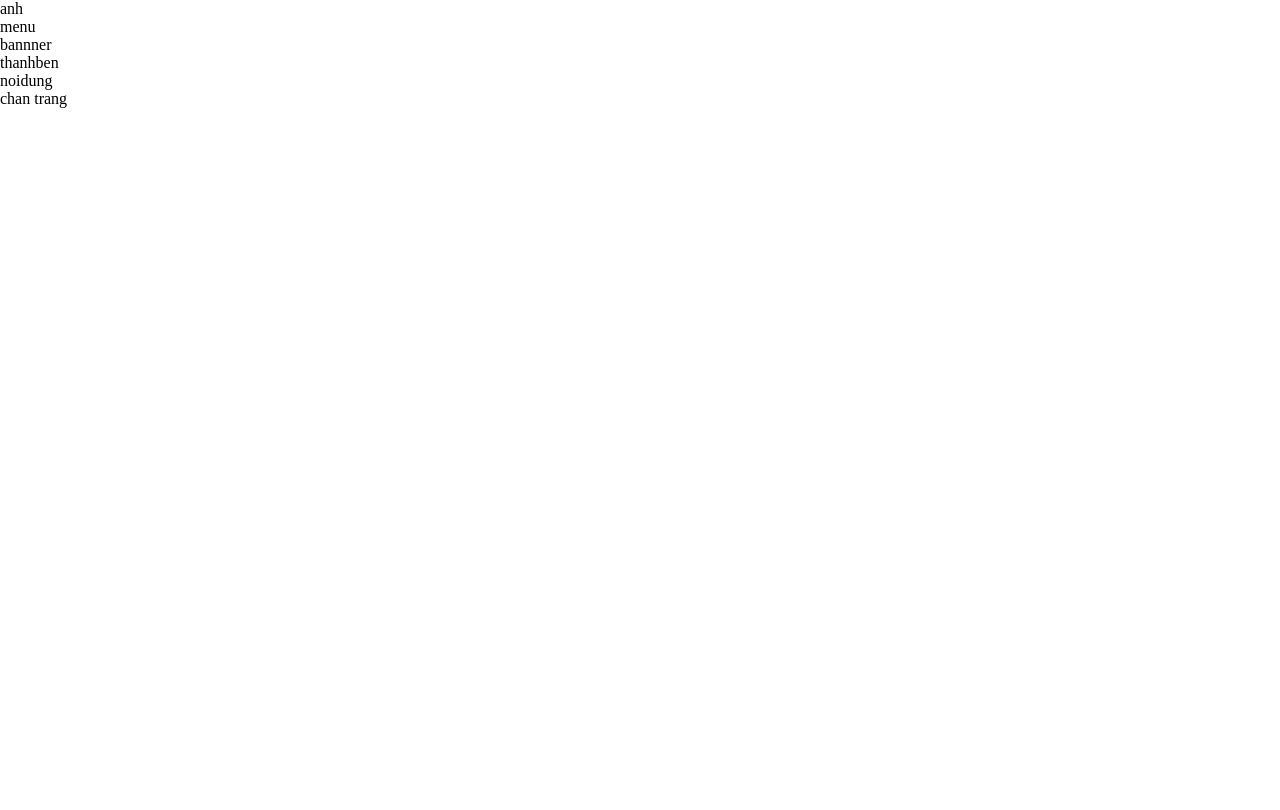
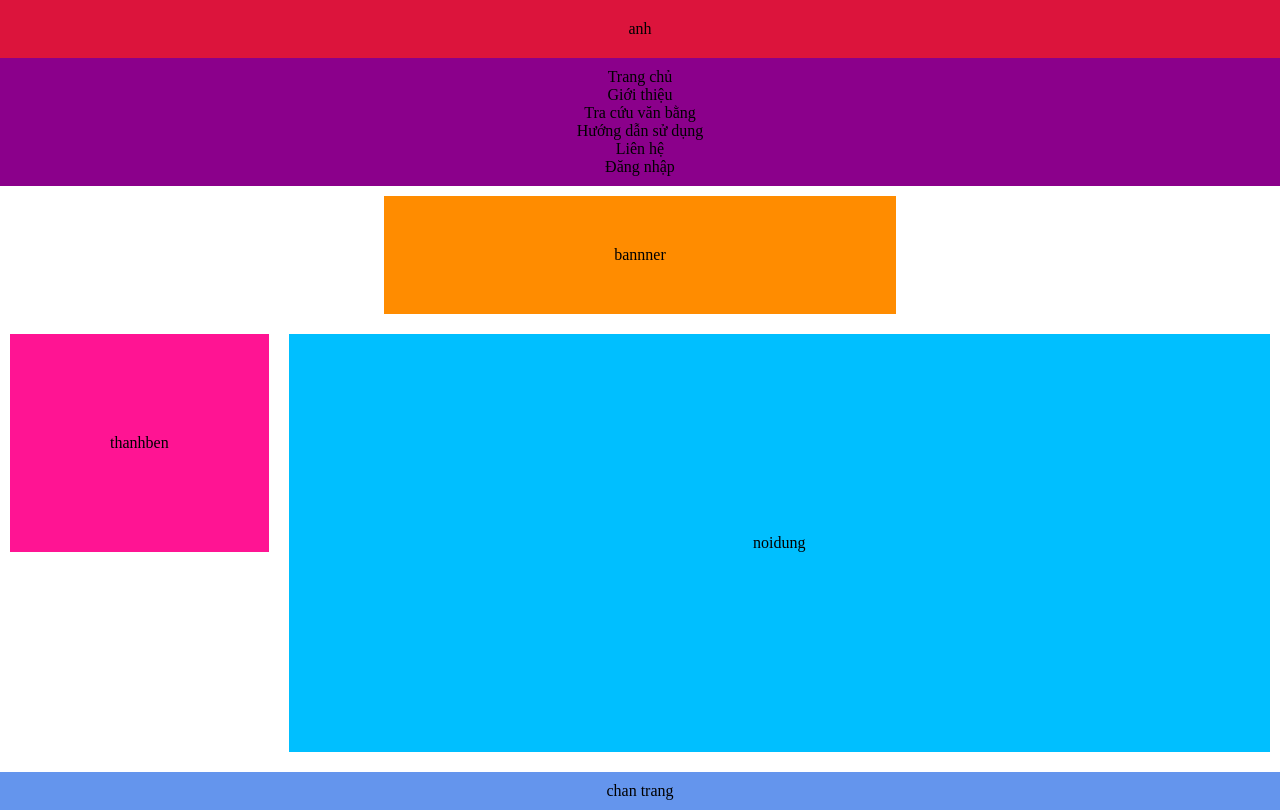
Before and after one commit to leaimy/HocWeb, a plain HTML site: page HocCSS/index.html in a window 1280 px wide. Drawn offline with Linux system fonts and the light colour scheme.

Commit message:
Update trang web

```diff
--- a/HocCSS/index.html
+++ b/HocCSS/index.html
@@ -11,7 +11,16 @@
 <body>
   <header class="header">
     <div class="img">anh</div>
-    <nav class="menu">menu</nav>
+    <nav class="menu">
+      <ul class="danhsach">
+        <li class="item mot">Trang chủ</li>
+        <li class="item hai">Giới thiệu</li>
+        <li class="item ba">Tra cứu văn bằng</li>
+        <li class="item bon">Hướng dẫn sử dụng</li>
+        <li class="item nam">Liên hệ</li>
+        <li class="item sau">Đăng nhập</li>
+      </ul>
+    </nav>
     <div class="banner">bannner</div>
   </header>
   <main class="main">
--- a/HocCSS/style.css
+++ b/HocCSS/style.css
@@ -1,8 +1,60 @@
 body {
   box-sizing: border-box;
+  text-align: center;
 }
 * {
   padding: 0;
   margin: 0;
   box-sizing: inherit;
 }
+
+.header {
+  margin-bottom: 10px;
+  display: flex;
+  flex-direction: column;
+}
+.img {
+  background-color: crimson;
+  padding: 20px;
+}
+.menu {
+  background-color: darkmagenta;
+  margin-bottom: 10px;
+  padding: 10px;
+}
+.banner {
+  background-color: darkorange;
+  padding: 50px;
+
+  width: 40%;
+
+  align-self: center;
+}
+
+.main {
+  margin-bottom: 10px;
+  /* width: 100vmax;
+  height: 400px; */
+  display: flex;
+}
+.aside {
+  background-color: deeppink;
+  /* height: 250px;
+  width: 20%; */
+  margin: 10px;
+  padding:100px;
+  height:50%
+}
+.content {
+  background-color: deepskyblue;
+  /* height: 100%;
+  width: 80%; */
+  margin: 10px;
+  padding:200px;
+  width: 100%;
+}
+.footer {
+  background-color: cornflowerblue;
+
+  padding:10px;
+}
```
